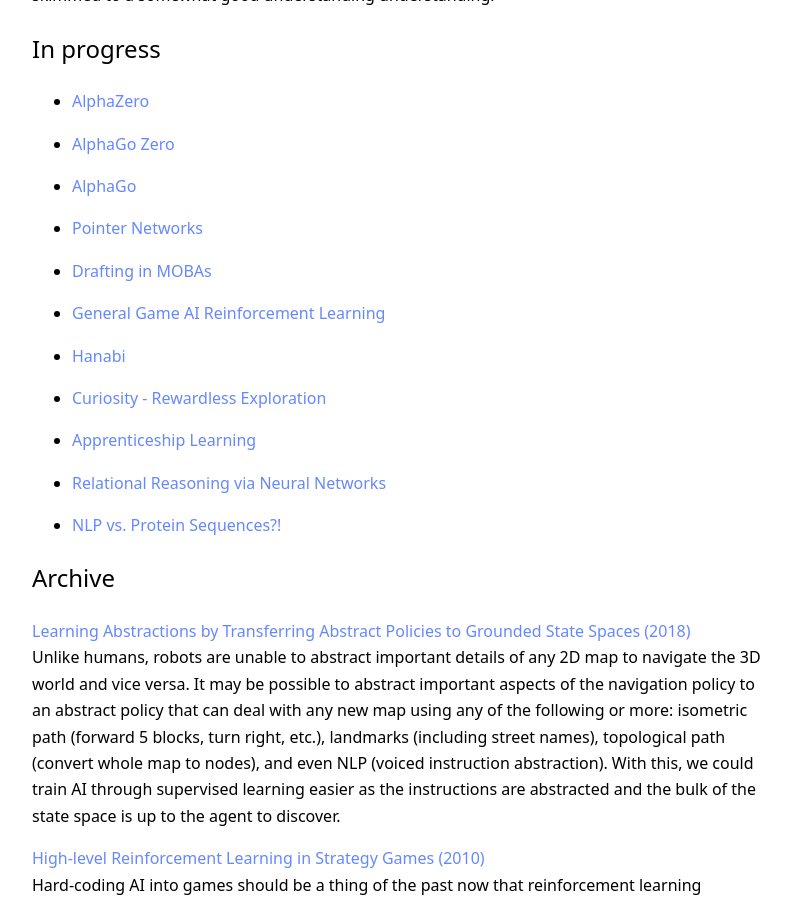
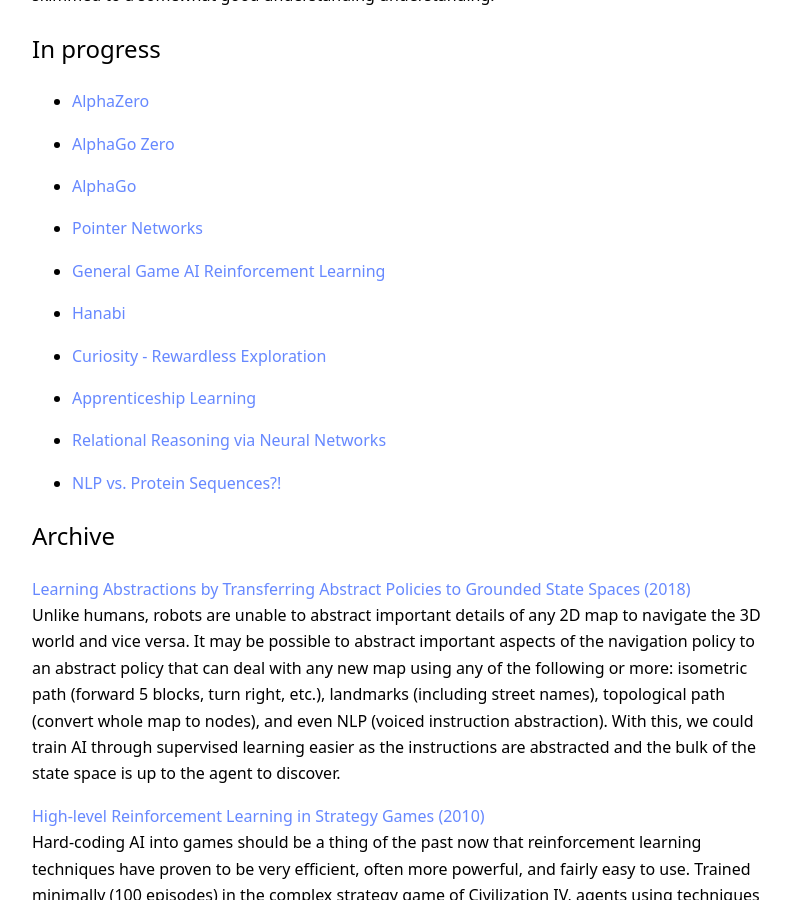
Before and after one commit to NguyenJus/blog, a Jekyll site: the page built from Paper-Archive.md, in a window 1280 px wide and 900 px high, scrolled down 312 px. Shown: the whole window, without its empty margins (240-1031 px from the left). Built offline with Jekyll 4.4.1, drawn with Linux system fonts in a browser that asks for light colours.

Commit message:
remove extraneous link

```diff
--- a/Paper-Archive.md
+++ b/Paper-Archive.md
@@ -14,8 +14,6 @@
 * [AlphaGo](https://storage.googleapis.com/deepmind-media/alphago/AlphaGoNaturePaper.pdf)
 
 * [Pointer Networks](https://arxiv.org/pdf/1506.03134.pdf)
-
-* [Drafting in MOBAs](https://arxiv.org/pdf/1806.10130.pdf)
 
 * [General Game AI Reinforcement Learning](https://arxiv.org/pdf/1806.02448.pdf)
 
```
